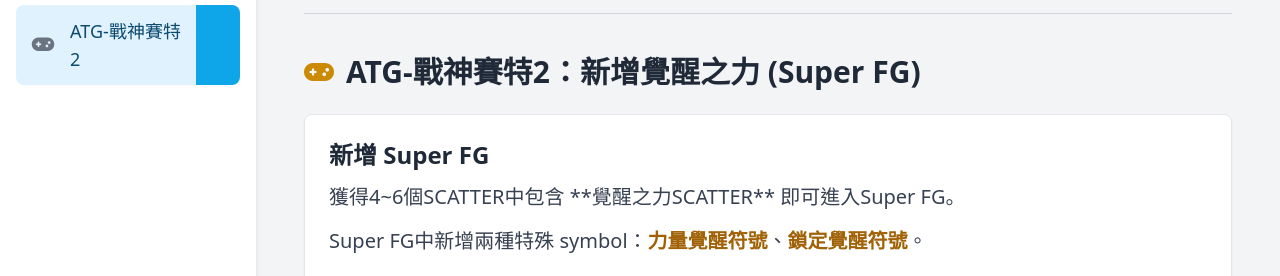
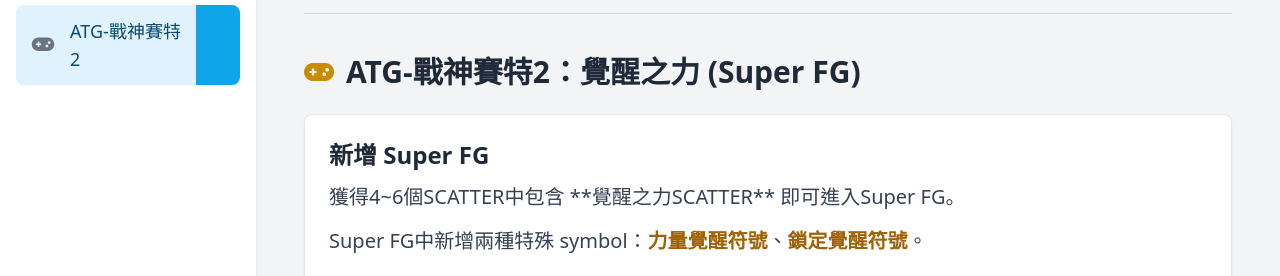
Before and after one commit to igs-chenhongluo/IGS-RD2-weekly-report, a plain HTML site: page index.html in a window 1280 px wide. Both pictures are taken after a click on the link "ATG-戰神賽特2". Shown: the part 191-467 px from the top of the page. Drawn offline with nearby package versions, Linux system fonts and the light colour scheme; grey boxes are pictures that could not be loaded.

Commit message:
Update index.html

```diff
--- a/index.html
+++ b/index.html
@@ -288,7 +288,7 @@
                 <!-- 頁籤 4: ATG-戰神賽特2 --><section id="tab4" class="tab-content hidden">
                     <div class="flex items-center space-x-3 mb-6">
                         <i class="fas fa-gamepad text-2xl text-yellow-600"></i>
-                        <h2 class="text-3xl font-bold text-gray-800">ATG-戰神賽特2：新增覺醒之力 (Super FG)</h2>
+                        <h2 class="text-3xl font-bold text-gray-800">ATG-戰神賽特2：覺醒之力 (Super FG)</h2>
                     </div>
                     <div class="bg-white border border-gray-200 rounded-lg p-6 shadow-sm">
 
@@ -409,4 +409,5 @@
     </script>
 
 </body>
+
 </html>
```
